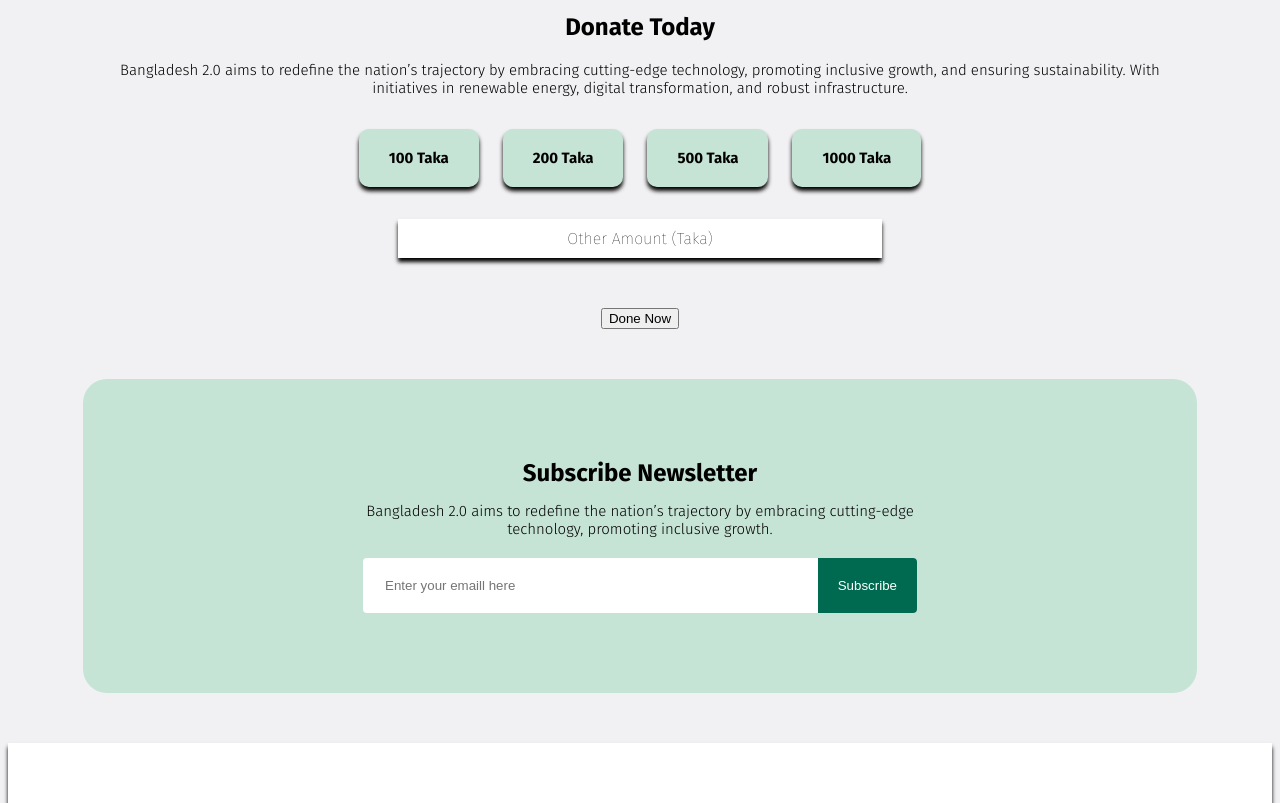
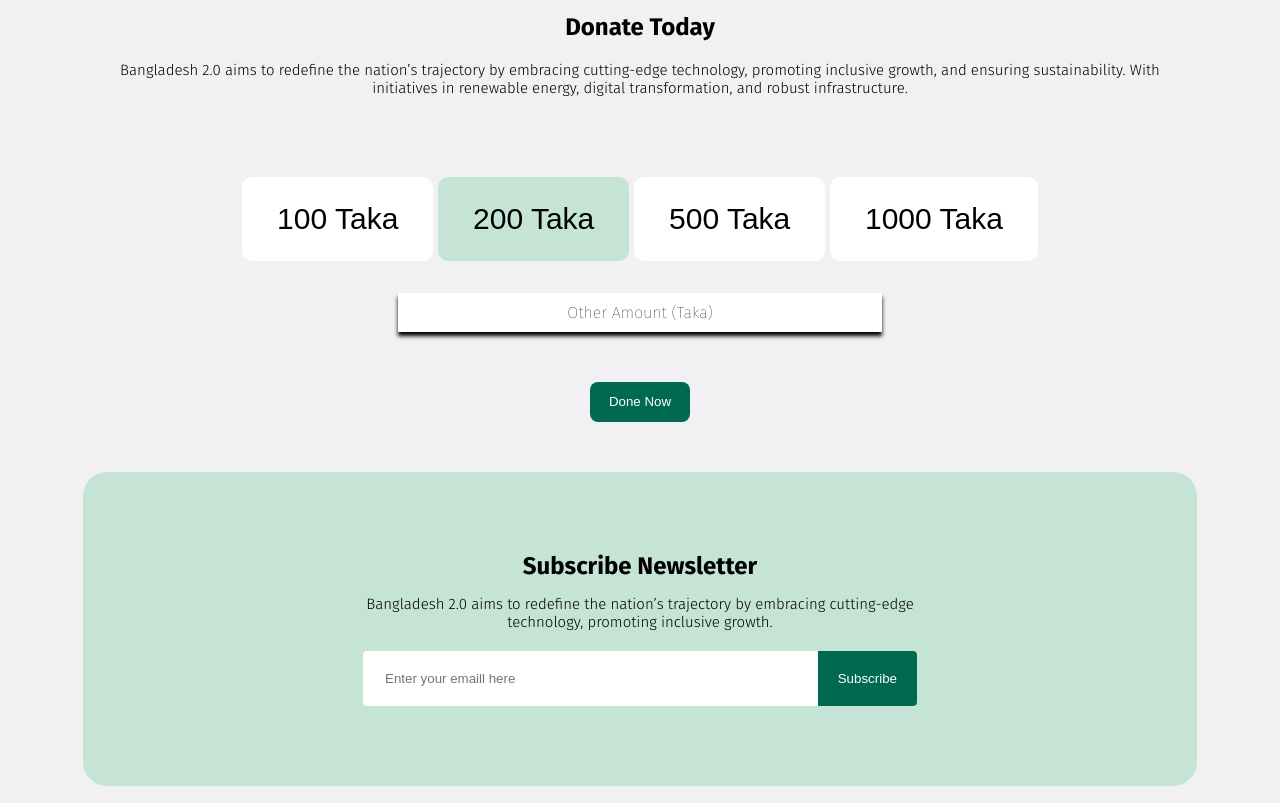
Before and after one commit to prokash4433/New-Bangladesh-2.0, a plain HTML site: page index.html in a window 1280 px wide. Shown: the part 2640-3443 px from the top of the page. Drawn offline with Linux system fonts and the light colour scheme.

Commit message:
added the comming bangladesh

```diff
--- a/index.html
+++ b/index.html
@@ -149,17 +149,22 @@
 
 
 
-        <div class="flex-conteiner">
-          <div>100 Taka</div>
-          <div>200 Taka</div>
-          <div>500 Taka</div>
-          <div>1000 Taka</div>
-          </div>
+
+          <div class="btn-primary-E">
+            <button class="btn-1 ">100 Taka</button>
+            <button class="btn-active">200 Taka</button>
+            <button class="btn-2 ">500 Taka</button>
+            <button class="btn-3 ">1000 Taka</button>
+        </div>
+
+
+
+
         <div class="box">
           <p class="box-title">Other Amount (Taka)</p>
           </div>
           <div class="box-button">
-          <button type="box-btn-primary">Done Now</button>
+          <button class="box-btn-primary">Done Now</button>
           </div>
 
           <div class="subscribe-box">
--- a/styles/style.css
+++ b/styles/style.css
@@ -36,6 +36,7 @@ body{
    color: #006A50;
    border-radius: 8px;
    border-color: #006A50;
+   cursor: pointer;
  }
  /* baneer style */
  .baneer{
@@ -64,6 +65,7 @@ body{
    padding: 12px 20px;
    border-radius: 8px;
    border: none;
+   cursor: pointer;
 
  }
  .baneer-profilr-pic{
@@ -150,6 +152,7 @@ body{
       border: none;
       padding: 10px 15px;
       color: white;
+      cursor: pointer;
    }
    .btn-primary-3{
       background-color:#09A15C ;
@@ -157,6 +160,7 @@ body{
       border-radius: 8px;
       border: none;
       color: white;
+      cursor: pointer;
    }
    .btn-primary-4{
       background-color:#FFC239 ;
@@ -164,6 +168,7 @@ body{
       border-radius: 8px;
       border: none;
       color: white;
+      cursor: pointer;
    }
 
 
@@ -216,7 +221,7 @@ body{
     background-color:#006A50 ;
     color: white;
     border: none;
-
+    cursor: pointer;
    }
 
    .card-profile-pic-1{
@@ -270,6 +275,7 @@ body{
     background-color:#006A50 ;
     color: white;
     border: none;
+    cursor: pointer;
  }
 
  /* donate */
@@ -284,40 +290,61 @@ body{
   font-weight: 300;
  }
 
+  button:hover {
+    background-color: #C6E4D6;
 
- /* flex-box */
+  }
+  .btn-primary-E{
+    margin-top: 80px;
+  text-align: center;
 
+  }
+  .btn-active{
+    background-color: #C6E4D6;
+    padding: 25px 35px;
+    border: none;
+    border-radius: 10px;
+    font-size: 30px;
+    gap: 24px;
+  }
+  .btn-1{
+    background-color: #FFFFFF;
+    padding: 25px 35px;
+    border: none;
+    border-radius: 10px;
+    font-size: 30px;
+  }
+  .btn-2{
 
+    padding: 25px 35px;
+    border: none;
+    border-radius: 10px;
+    font-size: 30px;
+    background-color: #FFFFFF;
+  }
+  .btn-3{
 
- .flex-conteiner{
- display: flex;
- align-items: center;
- justify-content: center;
-
- margin-top:32px;
- align-items:center;
- gap:24px
+    padding: 25px 35px;
+    border: none;
+    border-radius: 10px;
+    font-size: 30px;
+    background-color: #FFFFFF;
+  }
 
 
 
 
- }
- .flex-conteiner div{
-
-  gap: 24px;
-  box-shadow: 0px 4px 4px 0px;
-
-  padding: 20px 30px;
-  border-radius: 10px;
-  font-size:15px;
-  font-weight: bold;
-  background-color:#C6E4D6;
-  color:black;
-  border: none;
 
 
 
- }
+
+
+
+
+
+
+
+
 
  /* comma */
  .comma{
@@ -387,6 +414,7 @@ body{
 
   }
   .box-btn-primary{
+
     margin-top: px;
     width: 100px;
     height: 40px;
@@ -394,9 +422,7 @@ body{
     color: white;
     border: none;
     border-radius:8px;
-    /* align-items: center; */
-    /* justify-content: center;
-    align-items: center; */
+    cursor: pointer;
   }
 
   /* subscribe-box */
```
